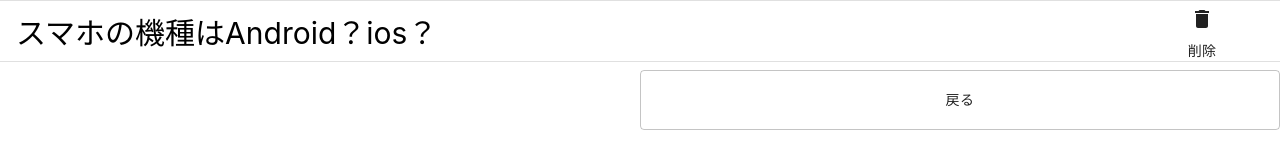
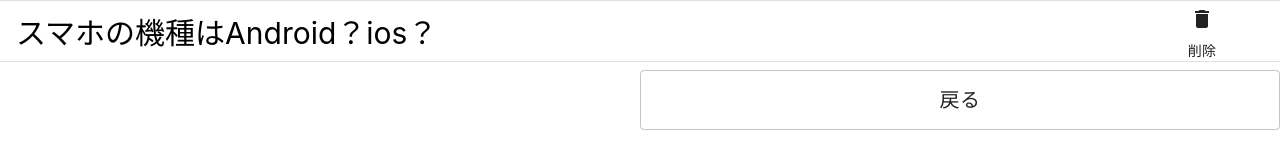
Before and after one commit to cistT/TalkApp, a React (Create React App) app: page /item in a window 1280 px wide. Shown: the part 372-540 px from the top of the page. Built offline with nearby package versions, Linux system fonts and the light colour scheme; no server answers; a web font is replaced by a local one.

Commit message:
ボタンにアイコンを設定できるように変更

```diff
--- a/src/components/ui/button/QuadrangleButton.tsx
+++ b/src/components/ui/button/QuadrangleButton.tsx
@@ -12,6 +12,7 @@
     variant = "outlined",
     style,
     emotion,
+    buttonIcon = undefined,
 }) => {
     return (
         <Button
@@ -20,7 +21,10 @@
             variant={variant}
             onClick={onClick}
         >
-            {label}
+            <>
+                {buttonIcon}
+                {label}
+            </>
         </Button>
     );
 };
@@ -29,6 +33,7 @@
     button: css`
         height: 60px;
         width: 60px;
+        font-size: 20px;
     `,
 };
 
```
